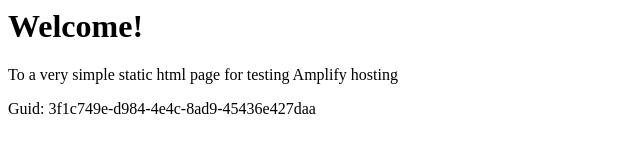
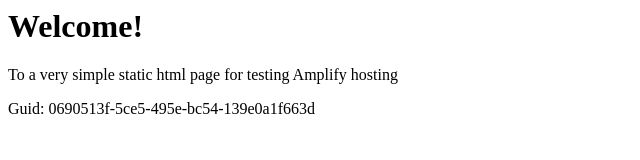
Before and after one commit to aws-aemilia-icn/Github-PR-Commit-Integration-Test-DoNotTouch-GitHubWebhookPushCanaryTest-v1-prod-ap-northeast-2, a website: page src/index.html in a window 1280 px wide. Shown: the full height of the page, 0-640 px from the left. Drawn offline with Linux system fonts and the light colour scheme.

Commit message:
commit from integ tests

```diff
--- a/src/index.html
+++ b/src/index.html
@@ -12,6 +12,6 @@
 <body>
     <h1>Welcome!</h1>
     <p>To a very simple static html page for testing Amplify hosting</p>
-    <p>Guid: 3f1c749e-d984-4e4c-8ad9-45436e427daa</p></body>
+    <p>Guid: 0690513f-5ce5-495e-bc54-139e0a1f663d</p></body>
 
 </html>
```
